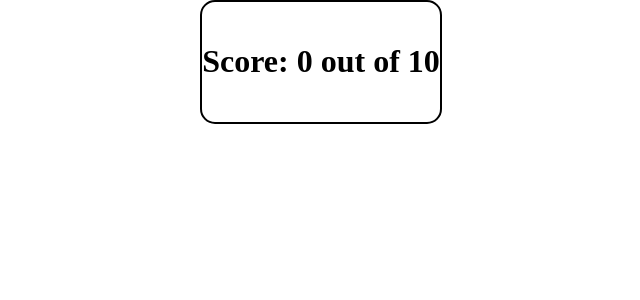
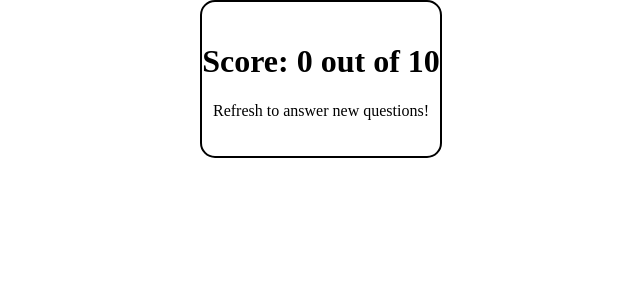
Before and after one commit to christianjaena/random-quiz-react-context, a React (Create React App) app: page / in a window 1280 px wide. Shown: the top 300 px of the page, without its empty margins (319-959 px from the left). Built offline with nearby package versions, Linux system fonts and the light colour scheme; no server answers.

Commit message:
added more UI design

```diff
--- a/src/components/Score/Score.component.jsx
+++ b/src/components/Score/Score.component.jsx
@@ -14,6 +14,7 @@ const Score = ({ score }) => {
 	return (
 		<ScoreWrapper>
 			<h1>Score: {score} out of 10</h1>
+			<p>Refresh to answer new questions!</p>
 		</ScoreWrapper>
 	);
 };
```
